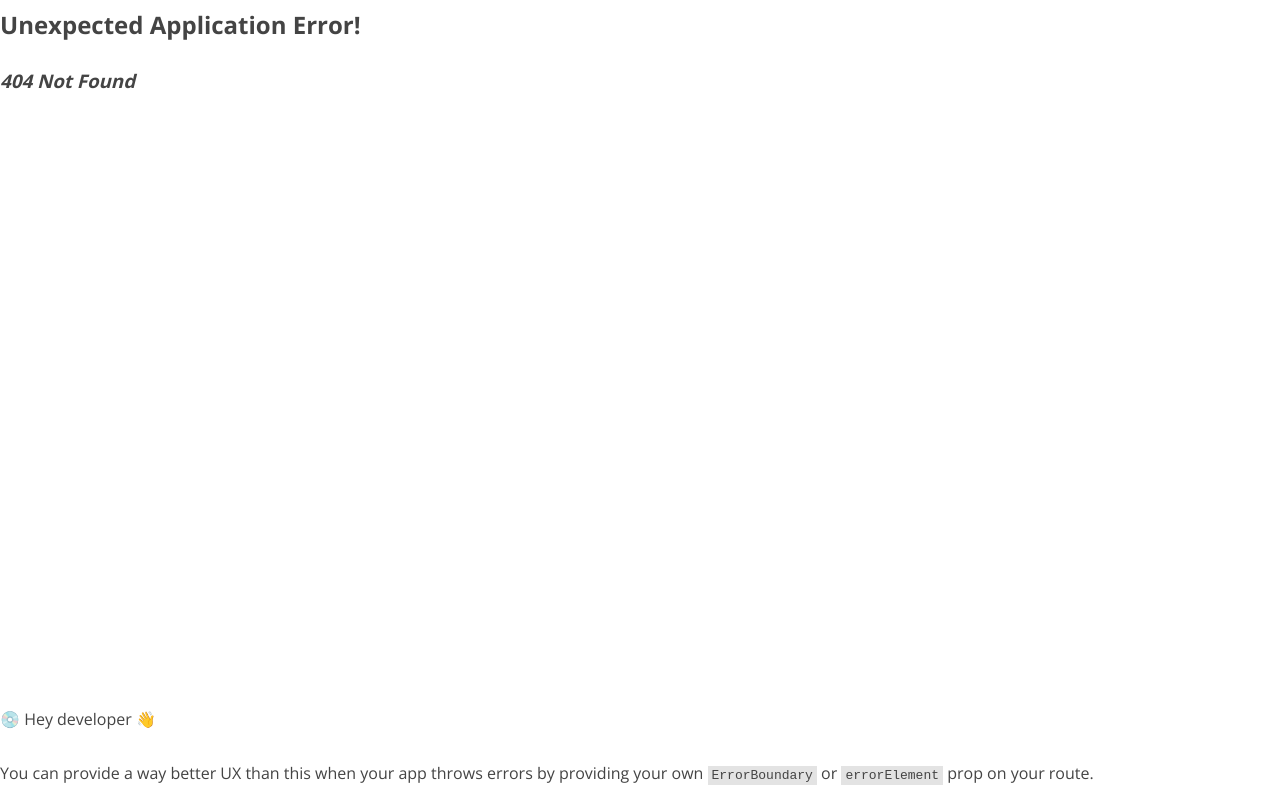
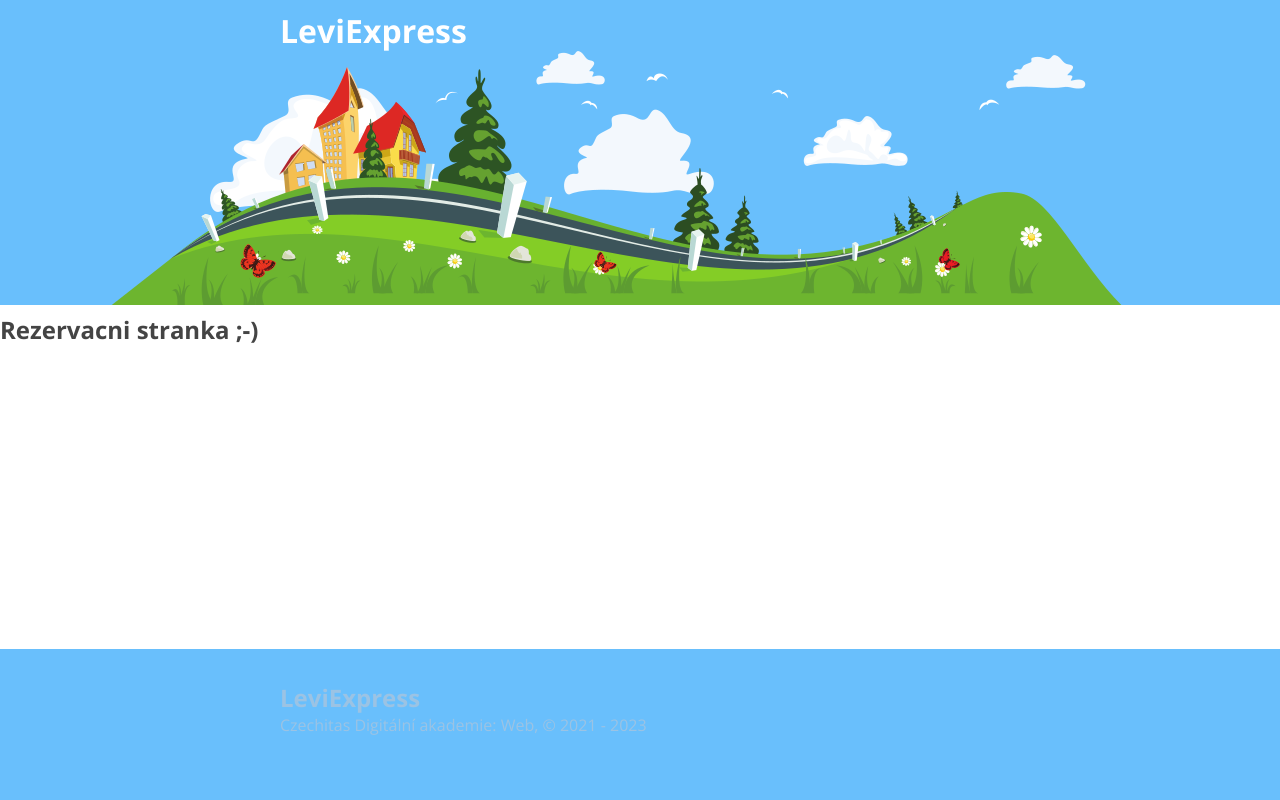
Before and after one commit to lustr2/levi-express, a React (Vite) app: page /reservation in a window 1280 px wide. Before the commit this address had no page. Built offline with nearby package versions, Linux system fonts and the light colour scheme.

Commit message:
Vytvoreni routovani

```diff
--- a/src/components/Footer/style.css
+++ b/src/components/Footer/style.css
@@ -2,7 +2,7 @@ footer {
   margin-top: auto;
   padding: 2rem 0 4rem 0;
 
-  color: white;
+  color: rgb(155, 195, 228);
   background-color: #69bffc;
 }
 
--- /dev/null
+++ b/src/components/ReservationPage/index.jsx
@@ -0,0 +1,8 @@
+
+export const ReservationPage = () => {
+
+    return (
+        <><h2>Rezervacni stranka ;-)</h2>
+        </>
+    );
+}
--- a/src/index.jsx
+++ b/src/index.jsx
@@ -3,11 +3,25 @@ import { createRoot } from 'react-dom/client';
 import { createBrowserRouter, RouterProvider, Link } from 'react-router-dom';
 import { App } from './components/App';
 import './global.css';
+import { ErrorPage } from './pages/ErrorPage';
+import { HomePage } from './pages/HomePage';
+import { ReservationPage } from './components/ReservationPage';
 
 const router = createBrowserRouter([
   {
     path: '/',
     element: <App />,
+    errorElement : <ErrorPage />,
+    children: [
+      {
+        path: '/',
+        element: <HomePage />,
+      },
+      {
+            path: '/reservation',
+            element: <ReservationPage />,
+      },
+    ],
   },
 ]);
 
--- /dev/null
+++ b/src/pages/ErrorPage/index.jsx
@@ -0,0 +1,8 @@
+export const ErrorPage = () => {
+    return (
+      <main>
+        <h2>404: Tady nic není</h2>
+        <p>Asi jste se spletli</p>
+      </main>
+    );
+  };
```
